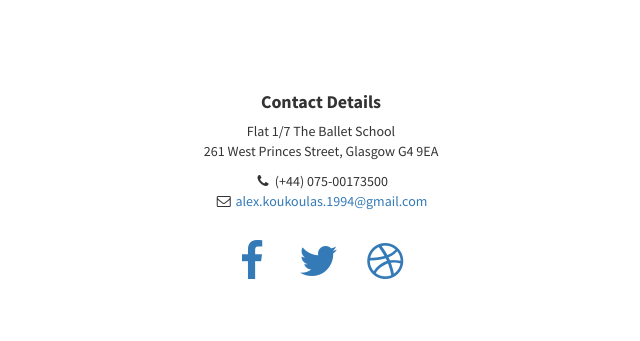
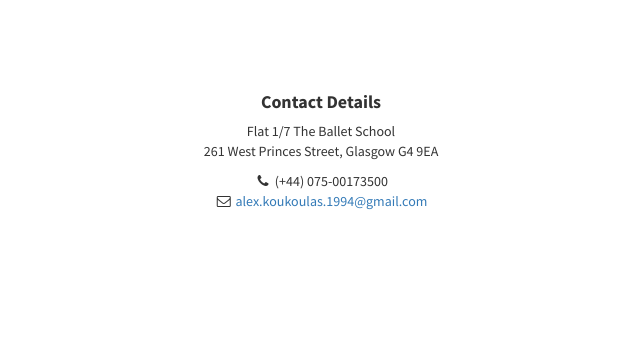
Before and after one commit to AlexKoukoulas2074245K/Alex-sHub, a Django app: page / in a window 1280 px wide. Shown: the part 2408-2749 px from the top of the page, without its empty margins (319-959 px from the left). Run offline with Django 3.2, Linux system fonts and the light colour scheme; data comes from the database, SQL or seed files in the repository; some libraries are stand-ins or nearby versions.

Commit message:
Removed social links

```diff
--- a/mywebsite_project/templates/webapp/index.html
+++ b/mywebsite_project/templates/webapp/index.html
@@ -234,17 +234,6 @@
                             </li>
                         </ul>
                         <br>
-                        <ul class="list-inline">
-                            <li>
-                                <a href="#"><i class="fa fa-facebook fa-fw fa-3x"></i></a>
-                            </li>
-                            <li>
-                                <a href="#"><i class="fa fa-twitter fa-fw fa-3x"></i></a>
-                            </li>
-                            <li>
-                                <a href="#"><i class="fa fa-dribbble fa-fw fa-3x"></i></a>
-                            </li>
-                        </ul>
                     </div>
                 </div>
             </div>
```
